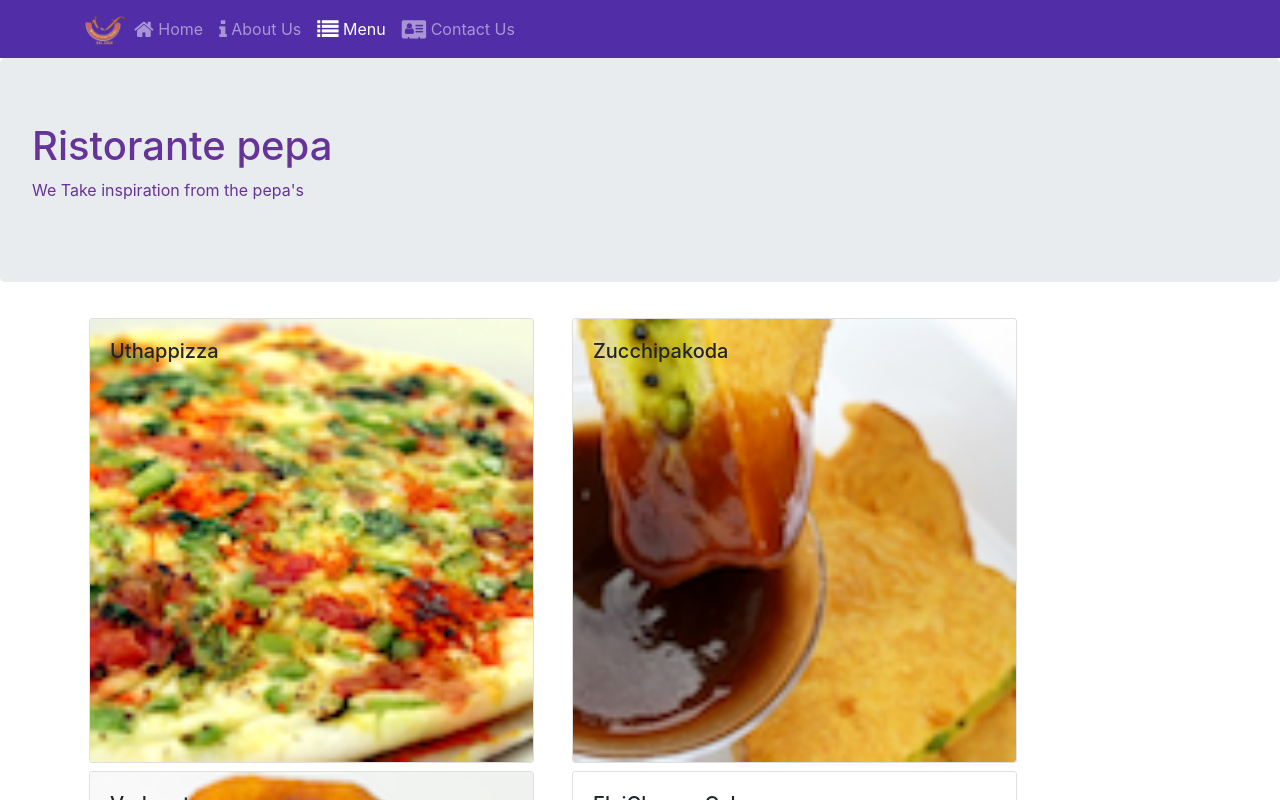
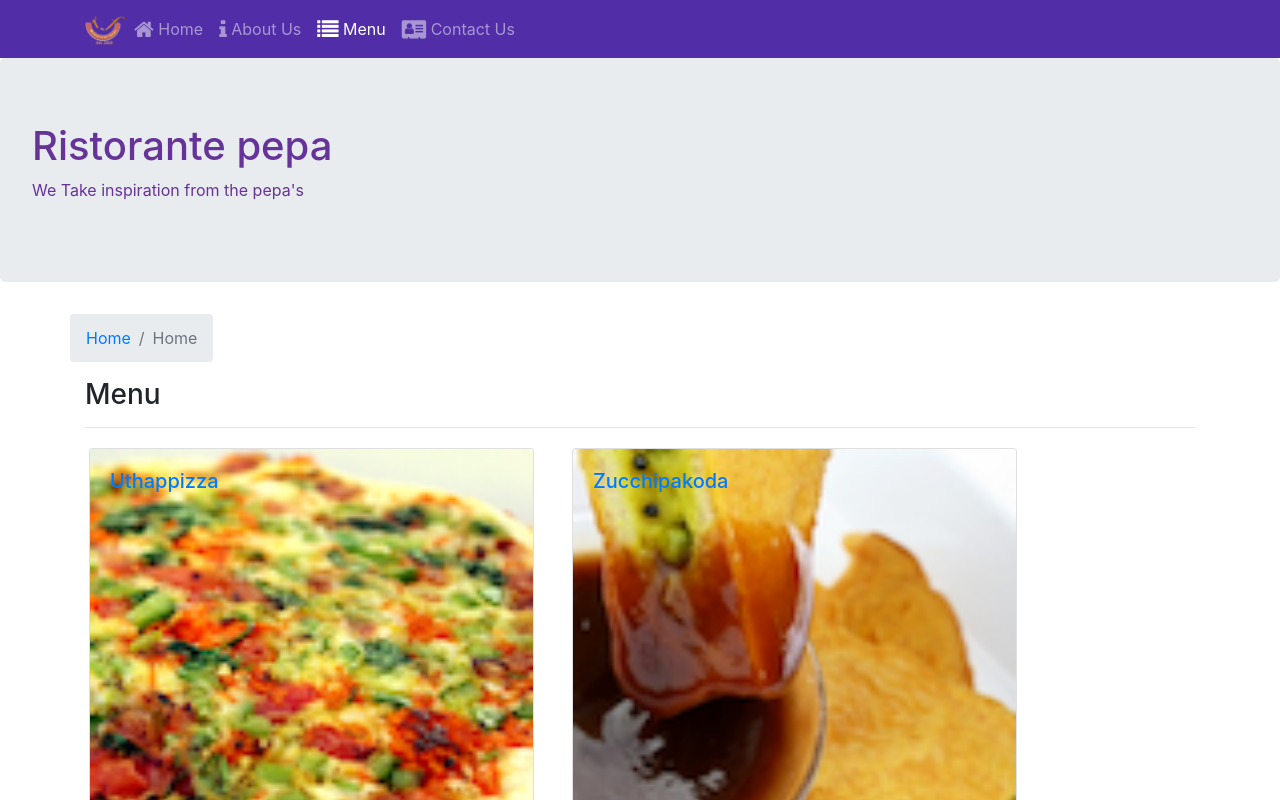
Before and after one commit to EmilianoRojas/coursera, a React (Create React App) app: page /menu in a window 1280 px wide. Shown: the top 800 px of the page. Built offline with nearby package versions, Linux system fonts and the light colour scheme.

Commit message:
breadcrumb nav and dishdetail

```diff
--- a/src/components/ContactComponent.js
+++ b/src/components/ContactComponent.js
@@ -1,8 +1,19 @@
 import React from 'react';
+import { Breadcrumb, BreadcrumbItem } from 'reactstrap'
+import { Link } from 'react-router-dom';
 
 function Contact(props) {
   return (
     <div className="container">
+      <div className="row">
+        <Breadcrumb>
+          <BreadcrumbItem><Link to='/home'>Home</Link></BreadcrumbItem>
+          <BreadcrumbItem active>Contact Us</BreadcrumbItem>
+        </Breadcrumb>
+        <div className="col-12">
+          <h3>Contact Us</h3> <hr />
+        </div>
+      </div>
       <div className="row row-content">
         <div className="col-12">
           <h3>Location Information</h3>
--- a/src/components/DishDetailComponent.js
+++ b/src/components/DishDetailComponent.js
@@ -1,45 +1,44 @@
 import React from 'react';
-import { Card, CardImg, CardText, CardBody, CardTitle } from 'reactstrap';
-
+import { Card, CardImg, CardText, CardBody, CardTitle, Breadcrumb, BreadcrumbItem } from 'reactstrap';
+import { Link } from 'react-router-dom'
 
 
 function RenderDish({ dish }) {
   return (
+    <div className="col-12 col-md-5 m-1">
       <Card>
-      <CardImg width="100%" src={dish.image} alt={dish.name} />
+        <CardImg top src={dish.image} alt={dish.name} />
         <CardBody>
           <CardTitle>{dish.name}</CardTitle>
           <CardText>{dish.description}</CardText>
         </CardBody>
       </Card>
+    </div>
   );
 }
 
 function RenderComments({ comments }) {
-  if (comments == null) {
+  if (comments != null) {
     return (
-      <div></div>
-    );
-  }
-
-  const commentList = comments.map((comment) => {
+      <div className="col-12 col-md-5 m-1">
+        <h4>Comments</h4>
+        <ul className='list-unstyled'>
+          {comments.map(comment => {
             return (
-      <li >
-        {comment.comment}
-        <br />
-                    --{comment.author}, {comment.date}
-        <br />
-        <br />
+              <li key={comment.id}>
+                <p>{comment.comment}</p>
+                <p>-- {comment.author}, {comment.date}</p>
               </li>
-    );
-  });
-
-  return (
-    <div>
-      <h4>Comments</h4>
-      <ul className="list-unstyled">{commentList}</ul>
+            )
+          })}
+        </ul>
       </div>
     );
+  } else {
+    return (
+      <div> </div>
+    )
+  }
 }
 
 const DishDetail = (props) => {
@@ -47,12 +46,17 @@
     return (
       <div className="container">
         <div className="row">
-          <div className="col-12 col-sm-5 m-1">
+          <Breadcrumb>
+            <BreadcrumbItem><Link to='/menu'>Menu</Link></BreadcrumbItem>
+            <BreadcrumbItem active>{props.dish.name}</BreadcrumbItem>
+          </Breadcrumb>
+          <div className="col-12">
+            <h3>{props.dish.name}</h3> <hr />
+          </div>
+        </div>
+        <div className="row">
           <RenderDish dish={props.dish} />
-          </div>
-          <div className="col-12 col-sm-5 m-1">
-            <RenderComments comments={props.dish.comments} />
-          </div>
+          <RenderComments comments={props.comments} />
         </div>
       </div>
     );
--- a/src/components/MainComponent.js
+++ b/src/components/MainComponent.js
@@ -42,12 +42,21 @@
       );
     }
 
+    const DishWithId = ({ match }) => {
+      return (
+        <DishDetail dish={this.state.dishes.filter(dish => dish.id === parseInt(match.params.dishId))[0]}
+          comments={this.state.comments.filter(comment => comment.dishId === parseInt(match.params.dishId))}
+        />
+      )
+    }
+
     return (
       <div>
         <Header />
         <Switch>
           <Route path='/home' component={HomePage} />
           <Route exact path='/menu' component={() => <Menu dishes={this.state.dishes} />} />
+          <Route path='/menu/:dishId' component={DishWithId} />
           <Route exact path='/contactus' component={Contact} />
           <Redirect to="/home" />
         </Switch>
--- a/src/components/MenuComponent.js
+++ b/src/components/MenuComponent.js
@@ -1,15 +1,17 @@
 import React from 'react';
-import { Card, CardImg, CardImgOverlay, CardTitle } from 'reactstrap';
-
+import { Card, CardImg, CardImgOverlay, CardTitle, Breadcrumb, BreadcrumbItem } from 'reactstrap';
+import { Link } from 'react-router-dom'
 
 
 function RenderMenuItem({ dish, onClick }) {
   return (
-    <Card key={dish.id} onClick={() => onClick(dish.id)}>
-      <CardImg width='100%' src={dish.image} alt={dish.name} />
-      <CardImgOverlay>
-        <CardTitle>{dish.name}</CardTitle>
-      </CardImgOverlay>
+    <Card >
+      <Link to={`/menu/${dish.id}`}>
+        <CardImg width='100%' src={dish.image} alt={dish.name} />
+        <CardImgOverlay>
+          <CardTitle>{dish.name}</CardTitle>
+        </CardImgOverlay>
+      </Link>
     </Card>
   )
 }
@@ -20,7 +22,7 @@
 
     return (
       <div key={dish.id} className="col-12 col-md-5 m-1">
-        <RenderMenuItem dish={dish} onClick={props.onClick} />
+        <RenderMenuItem dish={dish} />
       </div >
     )
   })
@@ -28,6 +30,15 @@
 
   return (
     <div className="container" >
+      <div className="row">
+        <Breadcrumb>
+          <BreadcrumbItem><Link to='/home'>Home</Link></BreadcrumbItem>
+          <BreadcrumbItem active>Home</BreadcrumbItem>
+        </Breadcrumb>
+        <div className="col-12">
+          <h3>Menu</h3> <hr />
+        </div>
+      </div>
       <div className="row">
         {menu}
       </div>
```
Lines whose indentation alone changed are shown as unchanged.
